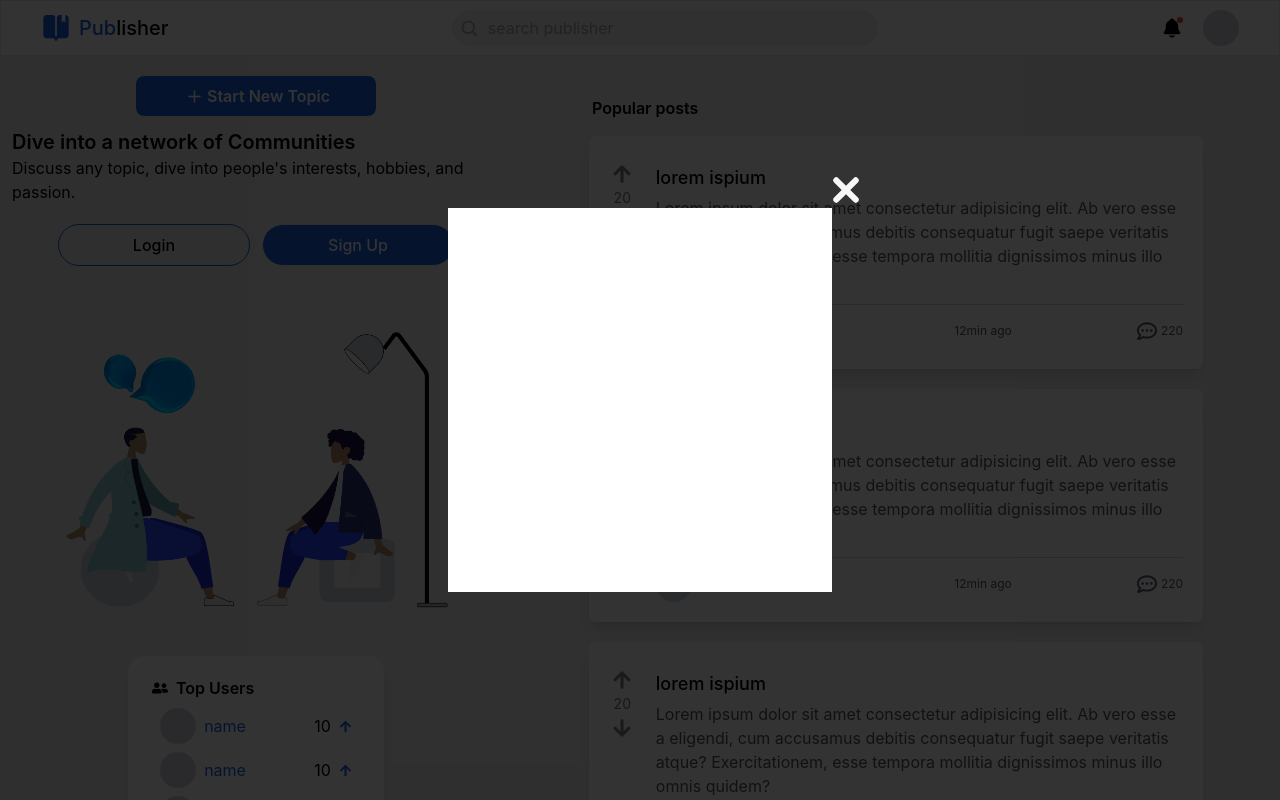
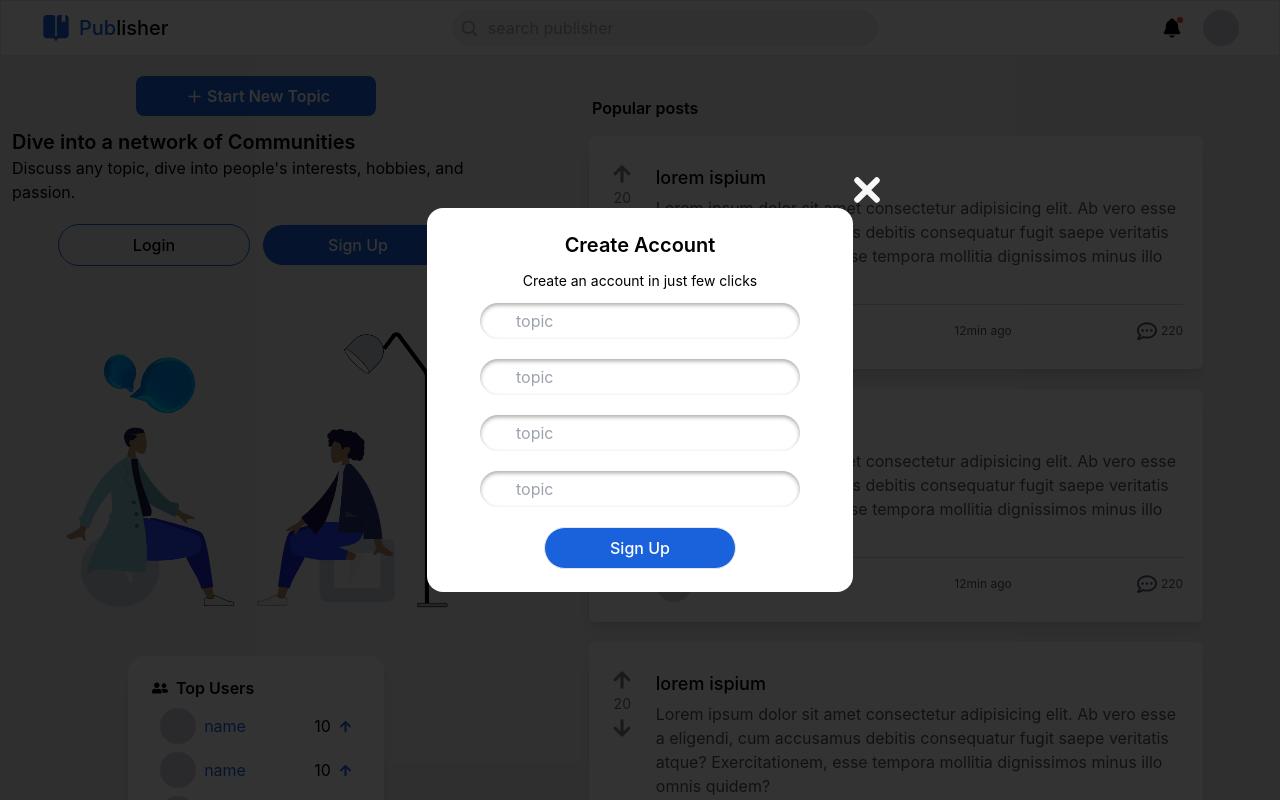
Before and after one commit to Michaeloye/publisher, a React (Vite) app: page / in a window 1280 px wide. Both pictures are taken after a click on the element "Login". Built offline with nearby package versions, Linux system fonts and the light colour scheme.

Commit message:
Add Signup structure

```diff
--- a/src/components/Modal/index.jsx
+++ b/src/components/Modal/index.jsx
@@ -1,12 +1,13 @@
 import React from "react";
 import Backdrop from "../Backdrop";
 import close from "../../assets/close.svg";
+import LoginOrSignup from "../LoginOrSignup";
 
 export default function Modal({ handleClose }) {
   return (
     <Backdrop>
       <div
-        className="relative mx-auto h-96 w-96 flex bg-white items-center justify-center"
+        className="relative mx-auto h-96 w-11/12 md:w-1/3 bg-white flex flex-col items-center justify-center rounded-2xl gap-3"
         onClick={(e) => e.stopPropagation()}
       >
         <img
@@ -14,6 +15,67 @@ export default function Modal({ handleClose }) {
           onClick={() => handleClose(false)}
           className="h-7 w-7 absolute cursor-pointer -top-8 right-0 md:-right-7"
         />
+        <h1 className="md:text-xl font-semibold">Create Account</h1>
+        <p className="text-sm">Create an account in just few clicks</p>
+        <form className="flex flex-col items-center w-3/4 gap-5">
+          <input
+            type="text"
+            name="topic"
+            placeholder="topic"
+            autoComplete="off"
+            spellCheck="false"
+            className=" h-8 md:h-9 px-9 py-1 rounded-full bg-white text-sm focus:outline-none lg:text-base inner shadow-inner"
+            style={{
+              "--tw-shadow": "inset 0 2px 4px 0 rgb(0 0 0 / 0.35)",
+              "--tw-shadow-colored": "inset 0 2px 4px 0 var(--tw-shadow-color)",
+              boxShadow:
+                "var(--tw-ring-offset-shadow, 0 0 #0000), var(--tw-ring-shadow, 0 0 #0000), var(--tw-shadow)",
+            }}
+          />
+          <input
+            type="text"
+            name="topic"
+            placeholder="topic"
+            autoComplete="off"
+            spellCheck="false"
+            className="h-8 md:h-9 px-9 py-1 rounded-full bg-white text-sm focus:outline-none lg:text-base inner shadow-inner"
+            style={{
+              "--tw-shadow": "inset 0 2px 4px 0 rgb(0 0 0 / 0.35)",
+              "--tw-shadow-colored": "inset 0 2px 4px 0 var(--tw-shadow-color)",
+              boxShadow:
+                "var(--tw-ring-offset-shadow, 0 0 #0000), var(--tw-ring-shadow, 0 0 #0000), var(--tw-shadow)",
+            }}
+          />
+          <input
+            type="text"
+            name="topic"
+            placeholder="topic"
+            autoComplete="off"
+            spellCheck="false"
+            className="h-8 md:h-9 px-9 py-1 rounded-full bg-white text-sm focus:outline-none lg:text-base inner shadow-inner"
+            style={{
+              "--tw-shadow": "inset 0 2px 4px 0 rgb(0 0 0 / 0.35)",
+              "--tw-shadow-colored": "inset 0 2px 4px 0 var(--tw-shadow-color)",
+              boxShadow:
+                "var(--tw-ring-offset-shadow, 0 0 #0000), var(--tw-ring-shadow, 0 0 #0000), var(--tw-shadow)",
+            }}
+          />
+          <input
+            type="text"
+            name="topic"
+            placeholder="topic"
+            autoComplete="off"
+            spellCheck="false"
+            className="h-8 md:h-9 px-9 py-1 rounded-full bg-white text-sm focus:outline-none lg:text-base inner shadow-inner"
+            style={{
+              "--tw-shadow": "inset 0 2px 4px 0 rgb(0 0 0 / 0.35)",
+              "--tw-shadow-colored": "inset 0 2px 4px 0 var(--tw-shadow-color)",
+              boxShadow:
+                "var(--tw-ring-offset-shadow, 0 0 #0000), var(--tw-ring-shadow, 0 0 #0000), var(--tw-shadow)",
+            }}
+          />
+          <LoginOrSignup text={"Sign Up"} />
+        </form>
       </div>
     </Backdrop>
   );
```
